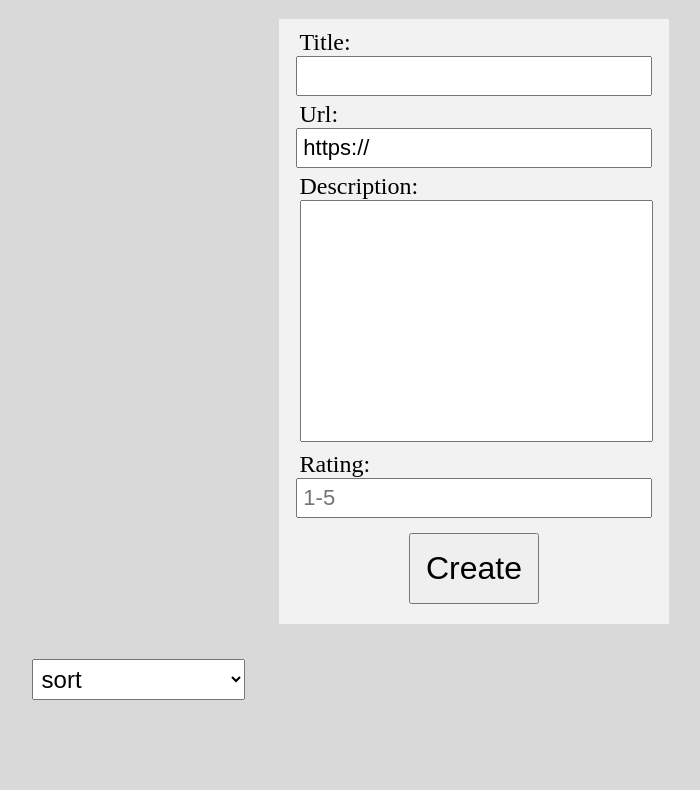
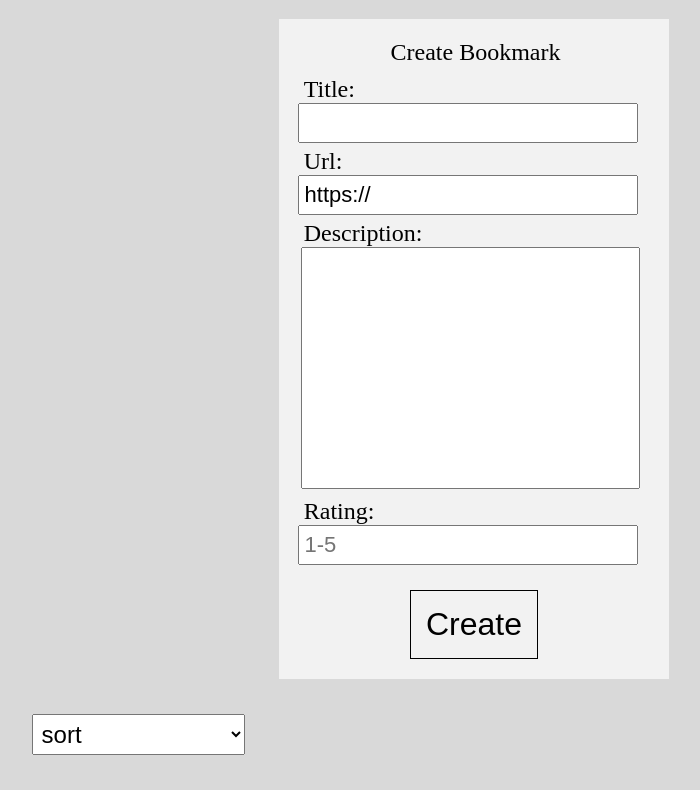
Before and after one commit to thinkful-ei20/isael-bookmark-app, a plain HTML site: page index.html in a window 1280 px wide. Shown: the part 61-851 px from the top of the page, without its empty margins (166-866 px from the left). Before the commit the page ends 800 px from the top, so only its background shows below. Drawn offline with nearby package versions, Linux system fonts and the light colour scheme; no server answers.

Commit message:
made form a bit more semantic

```diff
--- a/index.html
+++ b/index.html
@@ -15,6 +15,8 @@
   <main role="main">
     <section id="create" role="region">
       <form id="create-new-bookmark">
+        <fieldset name="bookmark-info">
+            <legend>Create Bookmark</legend>
             <label for="title">Title:</label>
             <input type="text" name="title" id="create-title" required>
             <label for="url">Url:</label>
@@ -23,6 +25,7 @@
             <textarea name="description" id="create-desc" cols="30" rows="10"></textarea>
             <label for="rating">Rating:</label>
             <input type="number" name="rating" id="create-rating" placeholder="1-5">
+        </fieldset>
         <button type="submit">Create</button>
       </form>
     </section>
--- a/scripts/bookmark.js
+++ b/scripts/bookmark.js
@@ -33,7 +33,7 @@ const Bookmark = (function(){
           </form>
           <section role="region" class="test">
           <a href="${bookmark.url}"><button type="button">Visit Link</button></a>
-          <button class="delete">Delete ${bookmark.title}</button>
+          <button class="delete" type="button">Delete ${bookmark.title}</button>
           </section>
         </section>
       </section>
--- a/styles/index.css
+++ b/styles/index.css
@@ -19,9 +19,24 @@ label{
   padding: 5px 0px 7.5px 7.5px;
   padding-bottom: 0;
   font-size: 24px;
-  width: 94%;
+  width: 92.5%;
   margin: auto;
   display: block;
+}
+
+legend{
+  padding: 15px 0px 7.5px 7.5px;
+  padding-bottom: 0;
+  font-size: 24px;
+  width: 100%;
+  margin: auto;
+  text-align: center;
+  display: block;
+}
+
+fieldset {
+  padding-left: 0;
+  border: none;
 }
 
 header h1{
@@ -48,9 +63,18 @@ header h1{
 #create button{
   display: block;
   padding: 15px;
-  justify-content: flex-end;
   font-size: 32px;
   margin: 15px auto;
+  background-color: #f2f2f2;
+  border: 1px solid;
+  cursor: pointer;
+}
+
+#create button:hover{
+  background-color: #28a745;
+  color: white;
+  border: 1px solid #f2f2f2;
+  transition: 200ms;
 }
 
 .hidden{
@@ -110,7 +134,7 @@ select{
 }
 .view-more{
   margin-left: auto;
-  display: flex;
+  display: block;
   font-size: 18px;
   background-color: #f2f2f2;
   padding: 8px;
```
Lines whose indentation alone changed are shown as unchanged.
